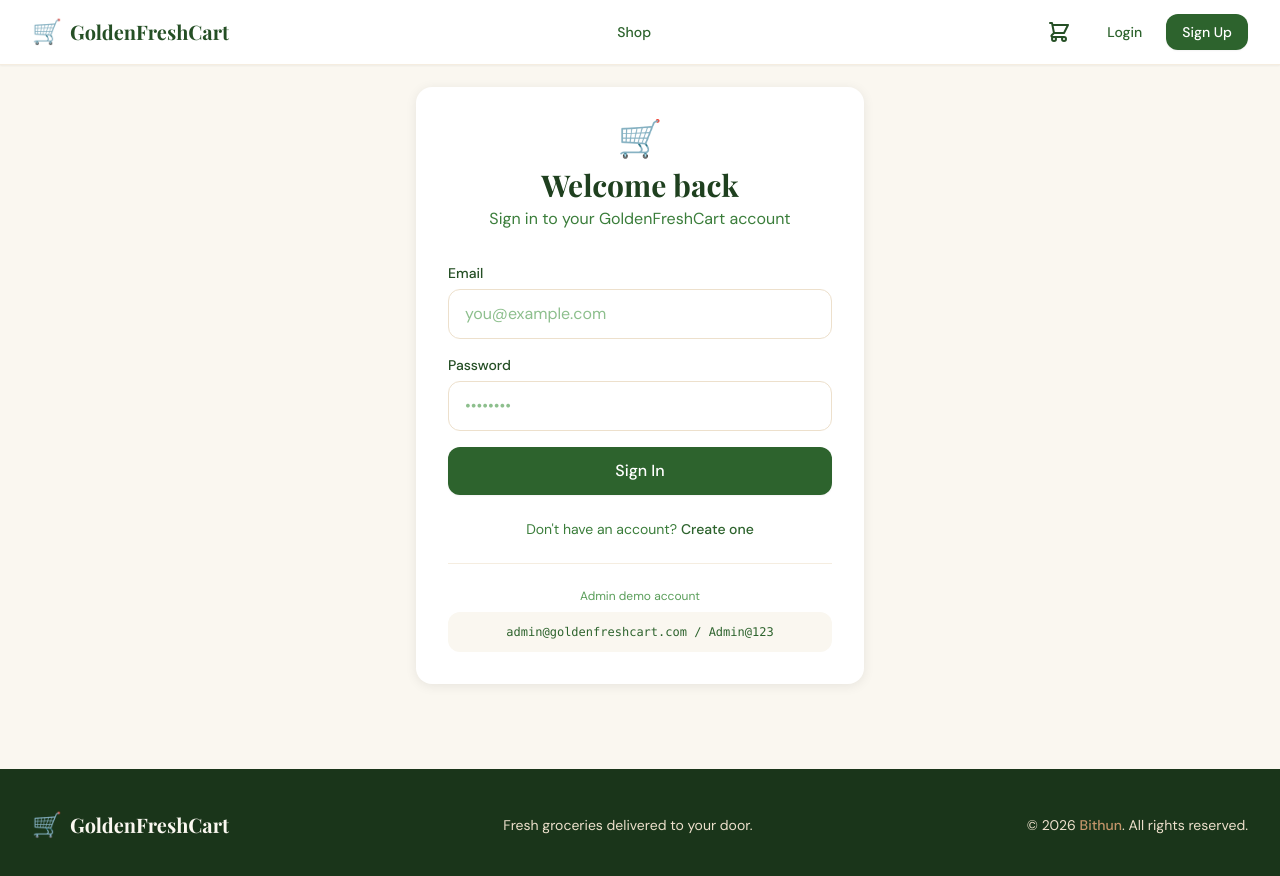
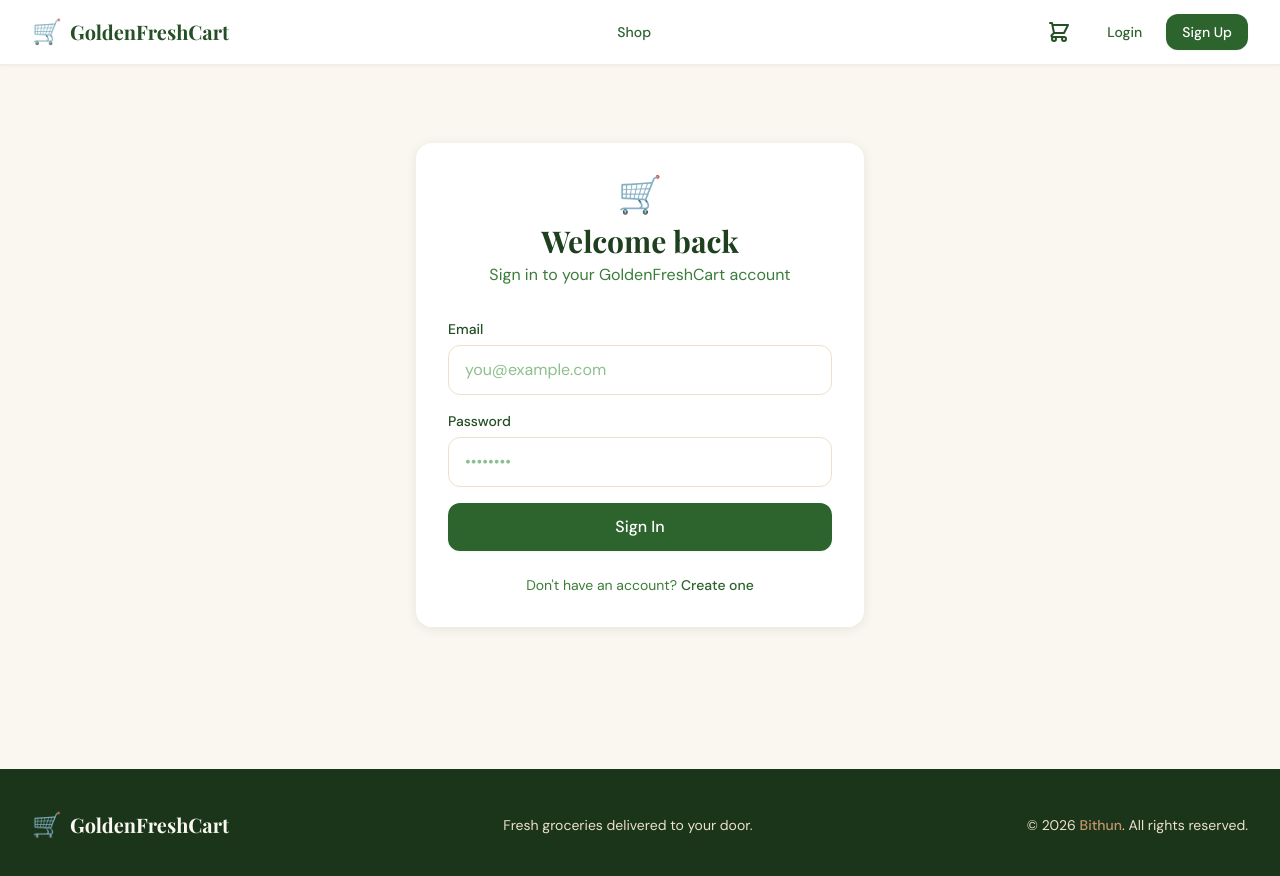
Before and after one commit to goldenbutter/golden.grocery.cart, a React (Vite) app in the folder frontend/: page /login in a window 1280 px wide. Shown: the top 876 px of the page. Built offline with nearby package versions, Linux system fonts and the light colour scheme; no server answers.

Commit message:
Remove exposed admin credentials from login page

```diff
--- a/frontend/src/pages/LoginPage.tsx
+++ b/frontend/src/pages/LoginPage.tsx
@@ -75,12 +75,6 @@
             <Link to="/register" className="text-forest-600 font-medium hover:underline">Create one</Link>
           </p>
 
-          <div className="mt-6 pt-6 border-t border-cream-200">
-            <p className="text-xs text-forest-400 text-center mb-2">Admin demo account</p>
-            <div className="bg-cream-100 rounded-xl p-3 text-xs text-forest-600 font-mono text-center">
-              admin@goldenfreshcart.com / Admin@123
-            </div>
-          </div>
         </div>
       </div>
     </div>
```
